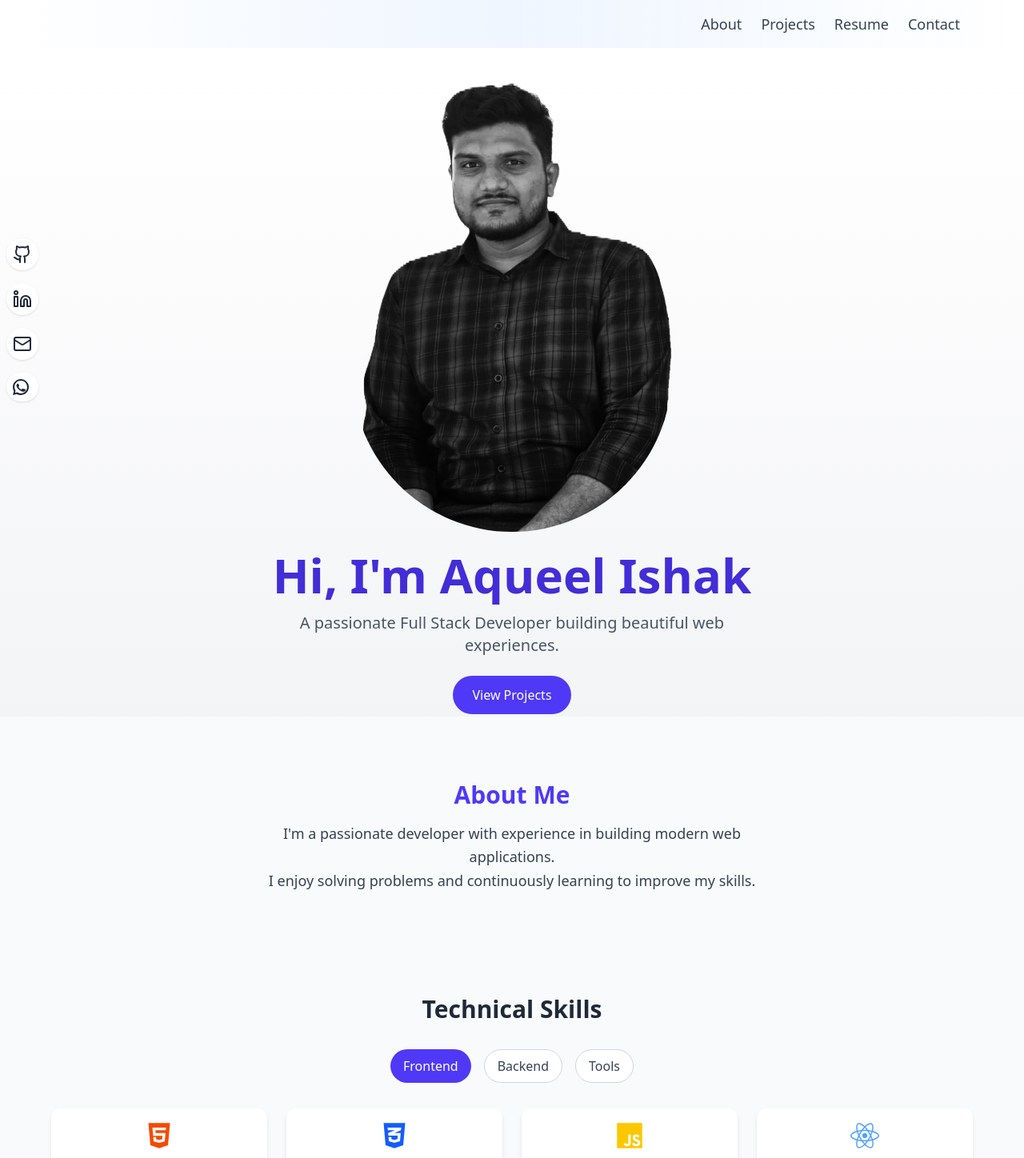
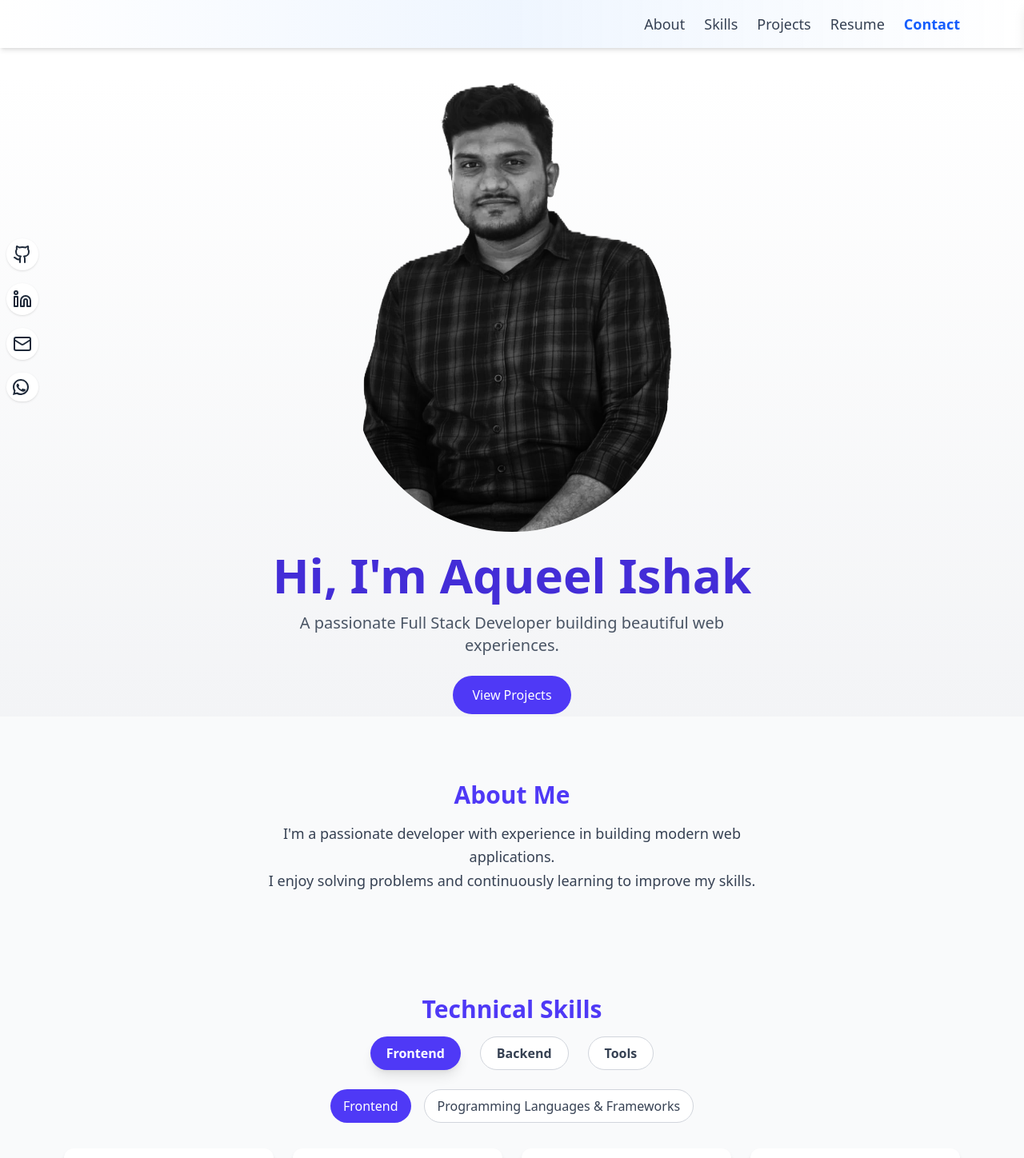
Before and after one commit to Aqueel-i/Aqueel-Ishak-Portfolio, a React (Vite) app: page / in a window 1280 px wide. Shown: the top 1448 px of the page at 80% size. Built offline with nearby package versions, Linux system fonts and the light colour scheme.

Commit message:
Skills Update

```diff
--- a/package.json
+++ b/package.json
@@ -19,6 +19,7 @@
     "react": "^19.1.0",
     "react-dom": "^19.1.0",
     "react-icons": "^5.5.0",
+    "react-scroll": "^1.9.3",
     "tailwindcss": "^4.1.7"
   },
   "devDependencies": {
--- a/src/components/Navbar.jsx
+++ b/src/components/Navbar.jsx
@@ -1,38 +1,60 @@
-import React, { useState } from "react";
+import React, { useState, useEffect } from "react";
 import { Menu, X } from "lucide-react";
+import { Link as ScrollLink, animateScroll as scroll } from "react-scroll";
 
 const Navbar = () => {
   const [open, setOpen] = useState(false);
+  const [active, setActive] = useState("");
+
   const toggleMenu = () => setOpen(!open);
 
   const navItems = [
-    { href: "#about", label: "About" },
-    { href: "#projects", label: "Projects" },
-    { href: "#resume", label: "Resume" },
-    { href: "#contact", label: "Contact" },
+    { to: "about", label: "About" },
+    { to: "skills", label: "Skills" },
+    { to: "projects", label: "Projects" },
+    { to: "resume", label: "Resume" },
+    { to: "contact", label: "Contact" },
   ];
 
+  // Auto-close mobile menu on scroll
+  useEffect(() => {
+    const handleScroll = () => {
+      if (open) setOpen(false);
+    };
+    window.addEventListener("scroll", handleScroll);
+    return () => window.removeEventListener("scroll", handleScroll);
+  }, [open]);
+
   return (
-    <header className="fixed top-0 left-0 right-0 z-50 bg-gradient-to-r from-white via-blue-50 to-white/90 backdrop-blur-lg">
+    <header className="fixed top-0 left-0 right-0 z-50 bg-gradient-to-r from-white via-blue-50 to-white/90 shadow-md backdrop-blur-lg">
       <div className="max-w-6xl mx-auto px-4 py-4 flex justify-between items-center">
-        <h1 className="text-xl font-bold text-blue-600 tracking-wide"></h1>
+        <h1
+          className="text-2xl font-bold text-blue-700 cursor-pointer"
+          onClick={() => scroll.scrollToTop()}
+        ></h1>
 
         {/* Desktop Nav */}
         <nav className="hidden md:flex space-x-6 text-lg font-medium text-gray-700">
           {navItems.map((item) => (
-            <a
-              key={item.href}
-              href={item.href}
-              className="hover:text-blue-600 transition duration-200 hover:scale-105"
+            <ScrollLink
+              key={item.to}
+              to={item.to}
+              spy={true}
+              smooth={true}
+              offset={-80}
+              duration={500}
+              className={`cursor-pointer hover:text-blue-600 transition duration-200 hover:scale-105 ${active === item.to ? "text-blue-600 font-semibold" : ""
+                }`}
+              onSetActive={() => setActive(item.to)}
             >
               {item.label}
-            </a>
+            </ScrollLink>
           ))}
         </nav>
 
         {/* Mobile Menu Button */}
         <button onClick={toggleMenu} className="md:hidden text-gray-700">
-          {open ? <X className="w-6 h-6" /> : <Menu className="w-6 h-6" />}
+          {open ? <X className="w-7 h-7" /> : <Menu className="w-7 h-7" />}
         </button>
       </div>
 
@@ -40,32 +62,39 @@ const Navbar = () => {
       {open && (
         <div
           onClick={toggleMenu}
-          className="fixed inset-0 bg-black/30 backdrop-blur-sm z-30"
+          className="fixed inset-0 bg-black/40 backdrop-blur-sm z-30"
         ></div>
       )}
 
       {/* Sliding Mobile Menu */}
       <div
-        className={`fixed top-0 right-0 h-full w-64 bg-white z-40 transform transition-transform duration-300 ${
-          open ? "translate-x-0" : "translate-x-full"
-        }`}
+        className={`fixed top-0 right-0 h-full w-72 bg-white z-50 shadow-lg transition-transform duration-300 transform ${open ? "translate-x-0" : "translate-x-full"
+          }`}
       >
-        <div className="flex justify-between items-center px-4 py-4">
-          <h2 className="text-lg font-semibold text-blue-600">Menu</h2>
+        <div className="flex justify-between items-center px-5 py-5 border-b">
+          <h2 className="text-lg font-semibold text-blue-700">Navigation</h2>
           <button onClick={toggleMenu}>
             <X className="w-6 h-6 text-gray-700" />
           </button>
         </div>
-        <nav className="flex flex-col space-y-4 px-6 py-6 text-gray-700">
+
+        <nav className="flex flex-col px-6 py-6 space-y-6 text-gray-800 text-lg">
           {navItems.map((item) => (
-            <a
-              key={item.href}
-              href={item.href}
-              onClick={() => setOpen(false)}
-              className="hover:text-blue-600 transition"
+            <ScrollLink
+              key={item.to}
+              to={item.to}
+              spy={true}
+              smooth={true}
+              offset={-80}
+              duration={500}
+              className="hover:text-blue-600 transition cursor-pointer"
+              onClick={() => {
+                setOpen(false);
+                setActive(item.to);
+              }}
             >
               {item.label}
-            </a>
+            </ScrollLink>
           ))}
         </nav>
       </div>
--- a/src/pages/TechnicalSkills.jsx
+++ b/src/pages/TechnicalSkills.jsx
@@ -1,105 +1,143 @@
+// components/TechnicalSkills.jsx
 import React, { useState } from "react";
 import { motion } from "framer-motion";
 import {
-  FaHtml5,
-  FaCss3Alt,
-  FaJs,
-  FaReact,
-  FaNodeJs,
-  FaPython,
-  FaGitAlt,
-  FaGithub,
-  FaLinux,
-  FaCode,        // <-- replaced VS Code icon here
-  FaJava,
-  FaCuttlefish,  // optional, not needed unless you want more icons
+  FaHtml5, FaCss3Alt, FaJs, FaReact, FaNodeJs, FaPython, FaGitAlt, FaGithub, FaLinux,
+  FaJava, FaDocker, FaDatabase, FaServer, FaCode, FaProjectDiagram,
 } from "react-icons/fa";
 import {
-  SiTailwindcss,
-  SiMongodb,
-  SiMysql,
-  SiPostman,
-  SiDjango,
-  SiBootstrap,
-  SiRedux,
-  SiNextdotjs,
-  SiExpress,
-  SiFirebase,
-  SiNpm,
-  SiFigma,
-  SiDocker,
-  SiApachenetbeanside,
-  SiSpringboot,
+  SiTailwindcss, SiMongodb, SiMysql, SiPostman, SiDjango, SiBootstrap,
+  SiRedux, SiNextdotjs, SiExpress, SiFirebase, SiNpm, SiFigma, SiSpringboot,
+  SiHibernate, SiJenkins, SiVscodium, SiNetlify, SiIntellijidea, SiJira,
 } from "react-icons/si";
 
 const categorizedSkills = {
+  "Programming Languages & Frameworks": [
+    { name: "Java", icon: <FaJava className="text-red-600" /> },
+    { name: "Python", icon: <FaPython className="text-yellow-600" /> },
+    { name: "JavaScript", icon: <FaJs className="text-yellow-400" /> },
+    { name: "React", icon: <FaReact className="text-blue-400" /> },
+    { name: "Node.js", icon: <FaNodeJs className="text-green-600" /> },
+    { name: "Spring Boot", icon: <SiSpringboot className="text-green-700" /> },
+    { name: "Hibernate ORM", icon: <SiHibernate className="text-purple-700" /> },
+    { name: "Django", icon: <SiDjango className="text-green-900" /> },
+    { name: "JavaFX", icon: <FaCode className="text-blue-700" /> },
+    { name: "JFoenix", icon: <FaProjectDiagram className="text-pink-600" /> },
+  ],
+  "Database Management & Tools": [
+    { name: "MySQL", icon: <SiMysql className="text-blue-800" /> },
+    { name: "JDBC", icon: <FaDatabase className="text-blue-600" /> },
+    { name: "MongoDB", icon: <SiMongodb className="text-green-500" /> },
+    { name: "Database Management Systems", icon: <FaServer className="text-gray-600" /> },
+    { name: "Git", icon: <FaGitAlt className="text-red-600" /> },
+    { name: "GitHub", icon: <FaGithub className="text-black" /> },
+  ],
+  "Development Practices & Tools": [
+    { name: "IntelliJ IDEA", icon: <SiIntellijidea className="text-pink-600" /> },
+    { name: "NetBeans", icon: <SiNetlify className="text-blue-600" /> },
+    { name: "VS Code", icon: <SiVscodium className="text-blue-600" /> },
+    { name: "Design Patterns", icon: <SiJenkins className="text-yellow-600" /> },
+    { name: "Agile Methodology", icon: <SiJira className="text-blue-500" /> },
+    { name: "OOP", icon: <FaCode className="text-indigo-600" /> },
+    { name: "MVC Architecture", icon: <FaCode className="text-indigo-600" /> },
+    { name: "Web App Deployment", icon: <SiNetlify className="text-green-500" /> },
+    { name: "Responsive Web Design", icon: <SiTailwindcss className="text-cyan-500" /> },
+  ],
   Frontend: [
     { name: "HTML5", icon: <FaHtml5 className="text-orange-600" /> },
     { name: "CSS3", icon: <FaCss3Alt className="text-blue-600" /> },
-    { name: "JavaScript", icon: <FaJs className="text-yellow-400" /> },
-    { name: "React", icon: <FaReact className="text-blue-400" /> },
+    { name: "Bootstrap", icon: <SiBootstrap className="text-purple-600" /> },
     { name: "Tailwind CSS", icon: <SiTailwindcss className="text-cyan-500" /> },
-    { name: "Bootstrap", icon: <SiBootstrap className="text-purple-600" /> },
     { name: "Redux", icon: <SiRedux className="text-purple-700" /> },
     { name: "Next.js", icon: <SiNextdotjs className="text-black" /> },
   ],
   Backend: [
-    { name: "Node.js", icon: <FaNodeJs className="text-green-600" /> },
     { name: "Express.js", icon: <SiExpress className="text-gray-800" /> },
-    { name: "Python", icon: <FaPython className="text-yellow-600" /> },
-    { name: "Django", icon: <SiDjango className="text-green-900" /> },
-    { name: "MongoDB", icon: <SiMongodb className="text-green-500" /> },
-    { name: "MySQL", icon: <SiMysql className="text-blue-800" /> },
+    { name: "REST APIs", icon: <FaServer className="text-red-500" /> },
     { name: "Firebase", icon: <SiFirebase className="text-yellow-500" /> },
-    { name: "REST APIs", icon: <SiApachenetbeanside className="text-red-500" /> },
-    { name: "Java", icon: <FaJava className="text-red-600" /> },
-    { name: "Spring Boot", icon: <SiSpringboot className="text-green-700" /> },
-    { name: "C#", icon: <FaCode className="text-purple-800" /> }, // no official icon, used FaCode as substitute
   ],
   Tools: [
-    { name: "Git", icon: <FaGitAlt className="text-red-600" /> },
-    { name: "GitHub", icon: <FaGithub className="text-black" /> },
     { name: "Postman", icon: <SiPostman className="text-orange-500" /> },
-    { name: "VS Code", icon: <FaCode className="text-blue-600" /> },
     { name: "NPM", icon: <SiNpm className="text-red-600" /> },
     { name: "Figma", icon: <SiFigma className="text-pink-500" /> },
-    { name: "Docker", icon: <SiDocker className="text-blue-400" /> },
+    { name: "Docker", icon: <FaDocker className="text-blue-400" /> },
     { name: "Linux", icon: <FaLinux className="text-black" /> },
   ],
 };
 
-const tabs = Object.keys(categorizedSkills);
+const skillGroups = {
+  Frontend: ["Frontend", "Programming Languages & Frameworks"],
+  Backend: ["Backend", "Programming Languages & Frameworks", "Database Management & Tools"],
+  Tools: ["Tools", "Development Practices & Tools"],
+};
 
 const TechnicalSkills = () => {
-  const [activeTab, setActiveTab] = useState("Frontend");
+  const [activeGroup, setActiveGroup] = useState("Frontend");
+  const [activeCategory, setActiveCategory] = useState({
+    Frontend: skillGroups["Frontend"][0],
+    Backend: skillGroups["Backend"][0],
+    Tools: skillGroups["Tools"][0],
+  });
+
+  const handleGroupChange = (group) => {
+    setActiveGroup(group);
+  };
+
+  const handleCategoryChange = (category) => {
+    setActiveCategory((prev) => ({
+      ...prev,
+      [activeGroup]: category,
+    }));
+  };
 
   return (
-    <section className="py-12 bg-gray-50 text-center">
-      <h2 className="text-3xl font-bold mb-8">Technical Skills</h2>
+    <section className="py-12 bg-gray-50 text-center" id="skills">
+       <h2 className="text-3xl font-bold text-indigo-600 mb-4">Technical Skills</h2>
 
-      {/* Tabs */}
+      {/* Group Tabs */}
+      <div className="flex justify-center mb-6 gap-6 flex-wrap">
+        {Object.keys(skillGroups).map((group) => (
+          <button
+            key={group}
+            onClick={() => handleGroupChange(group)}
+            className={`px-5 py-2 rounded-full font-semibold whitespace-nowrap transition-colors ${
+              activeGroup === group
+                ? "bg-indigo-600 text-white shadow-lg"
+                : "bg-white text-gray-700 border border-gray-300 hover:bg-indigo-100"
+            }`}
+          >
+            {group}
+          </button>
+        ))}
+      </div>
+
+      {/* Category Tabs */}
       <div className="flex justify-center mb-8 gap-4 flex-wrap">
-        {tabs.map((tab) => (
+        {skillGroups[activeGroup].map((category) => (
           <button
-            key={tab}
-            onClick={() => setActiveTab(tab)}
-            className={`px-4 py-2 rounded-full font-medium transition-all ${
-              activeTab === tab
+            key={category}
+            onClick={() => handleCategoryChange(category)}
+            className={`px-4 py-2 rounded-full font-medium whitespace-nowrap transition-all ${
+              activeCategory[activeGroup] === category
                 ? "bg-indigo-600 text-white"
                 : "bg-white text-gray-700 border border-gray-300"
             }`}
           >
-            {tab}
+            {category}
           </button>
         ))}
       </div>
 
       {/* Skills Grid */}
-      <div className="grid grid-cols-2 sm:grid-cols-3 md:grid-cols-4 gap-6 max-w-6xl mx-auto">
-        {categorizedSkills[activeTab].map((skill, i) => (
+      <div
+        className="grid grid-cols-2 sm:grid-cols-3 md:grid-cols-4 gap-6 max-w-6xl mx-auto
+        overflow-x-auto px-4 scrollbar-thin scrollbar-thumb-indigo-500 scrollbar-track-gray-200"
+        style={{ WebkitOverflowScrolling: "touch" }}
+      >
+        {categorizedSkills[activeCategory[activeGroup]].map((skill, i) => (
           <motion.div
             key={skill.name}
-            className="flex flex-col items-center bg-white shadow-md rounded-xl p-4 hover:scale-105 transition-transform"
+            className="flex flex-col items-center bg-white shadow-md rounded-xl p-4 min-w-[120px] hover:scale-105 transition-transform"
             initial={{ opacity: 0, y: 20 }}
             animate={{ opacity: 1, y: 0 }}
             transition={{ delay: i * 0.05 }}
```
Also changed, not shown: 1 other file (tests, documents, lock files or other folders).
